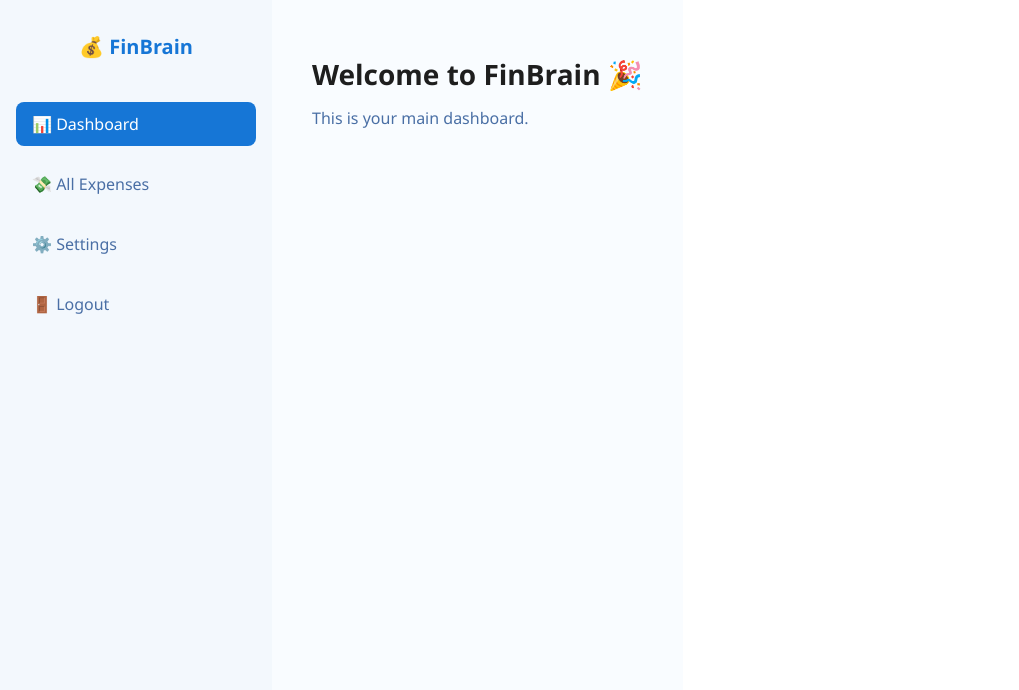
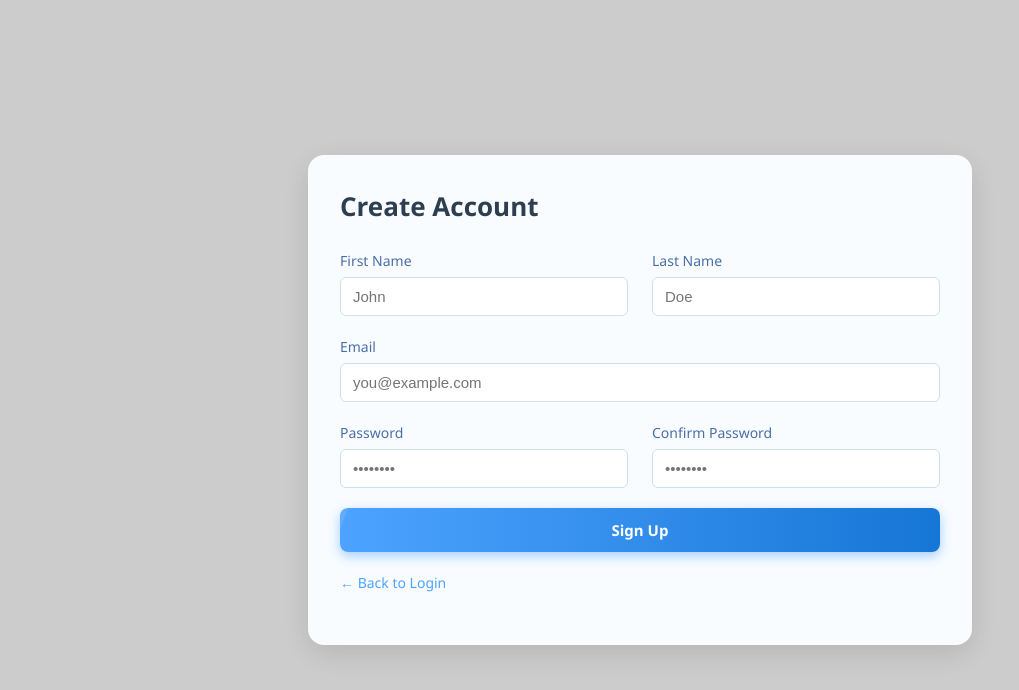
Before and after one commit to nadav0411/FinBrain, a React (Vite) app in the folder client/: page / in a window 1280 px wide. Shown: the top 690 px of the page, without its empty margins (0-1019 px from the left). Built offline with nearby package versions, Linux system fonts and the light colour scheme.

Commit message:
Refactor modals and enhance styles with comments for clarity. Added SignupModal and updated App to include it. Improved EditExpenseModal and LoginModal with better styling and comments for better understanding.

```diff
--- a/client/src/App.jsx
+++ b/client/src/App.jsx
@@ -10,8 +10,8 @@ function App() {
     <div>
       {/* <EditExpenseModal /> */}
       {/* <LoginModal /> */}
-      {/* <SignupModal /> */}
-      <MainScreen />
+      <SignupModal />
+      {/* <MainScreen /> */}
     </div>
   );
 }
--- a/client/src/components/EditExpenseModal.css
+++ b/client/src/components/EditExpenseModal.css
@@ -1,73 +1,119 @@
+/* I'm learning CSS, so I added comments to help me understand what each part does :) */
+
 .modal-overlay {
+  /* Makes the background cover the whole screen */
   position: fixed;
   top: 0;
   left: 0;
   width: 100%;
   height: 100%;
+
+  /* Adds blur effect to the background */
   backdrop-filter: blur(4px);
+
+  /* Adds semi-transparent dark background */
   background: rgba(0, 0, 0, 0.2);
+
+  /* Centers the modal in the middle of the screen */
   display: flex;
   align-items: center;
   justify-content: center;
+
+  /* Makes sure the overlay is on top */
   z-index: 999;
 }
 
 .modal {
+  /* Light background for the modal box */
   background: #f9fcff;
+
+  /* Set modal width and padding inside */
   width: 720px;
   padding: 32px;
+
+  /* Round the corners of the modal */
   border-radius: 16px;
+
+  /* Adds soft shadow behind the modal */
   box-shadow: 0 8px 30px rgba(0, 0, 0, 0.12);
+
+  /* Makes modal appear with fade animation */
   animation: fadeIn 0.3s ease;
+
+  /* Font and text color */
   font-family: 'Segoe UI', sans-serif;
   color: #1e1e1e;
 }
 
+/* Defines the animation called "fadeIn" */
 @keyframes fadeIn {
-  from { opacity: 0; transform: translateY(-20px); }
-  to   { opacity: 1; transform: translateY(0); }
+  from {
+    opacity: 0;               /* Start invisible */
+    transform: translateY(-20px); /* Start a bit higher */
+  }
+  to {
+    opacity: 1;               /* End fully visible */
+    transform: translateY(0);     /* Move to normal position */
+  }
 }
 
 .modal-header {
+  /* Arrange title and close button in one line */
   display: flex;
   justify-content: space-between;
   align-items: center;
+
+  /* Space below header */
   margin-bottom: 24px;
 }
 
 .modal-header h2 {
+  /* Title text size and color */
   font-size: 24px;
   font-weight: 600;
   color: #2c3e50;
+
+  /* Remove default margin */
   margin: 0;
 }
 
 .close-button {
+  /* Makes the X button look simple */
   font-size: 26px;
   background: none;
   border: none;
   cursor: pointer;
   color: #6c757d;
+
+  /* Smooth color transition when hovering */
   transition: color 0.2s ease;
 }
 
 .close-button:hover {
+  /* Darker color when hovering over the close button */
   color: #000;
 }
 
 .modal-body .row {
+  /* Puts fields in a row, with space between them */
   display: flex;
   gap: 24px;
+
+  /* Adds space below each row */
   margin-bottom: 20px;
 }
 
 .field {
+  /* Makes all fields share space equally */
   flex: 1;
+
+  /* Arrange label and input one below the other */
   display: flex;
   flex-direction: column;
 }
 
 .field label {
+  /* Label style: font size, color, margin */
   font-size: 14px;
   color: #4a6fa5;
   margin-bottom: 6px;
@@ -76,45 +122,61 @@
 
 .field input,
 .field textarea {
+  /* Styling for text fields */
+  padding: 10px 12px;
+  border: 1.5px solid #cbdff5;
+  border-radius: 6px;
+  font-size: 15px;
+  background-color: white;
+
+  /* Smooth transition on focus */
+  transition: border-color 0.2s;
+}
+
+.field input:focus,
+.field textarea:focus {
+  /* When clicking inside input */
+  border-color: #4da3ff;
+  box-shadow: 0 0 0 3px rgba(77, 163, 255, 0.2);
+  outline: none; /* Remove blue outline */
+}
+
+.field select {
+  /* Styling for dropdown */
   padding: 10px 12px;
   border: 1.5px solid #cbdff5;
   border-radius: 6px;
   font-size: 15px;
   background-color: white;
   transition: border-color 0.2s;
-}
 
-.field input:focus,
-.field textarea:focus {
-  border-color: #4da3ff;
-  box-shadow: 0 0 0 3px rgba(77, 163, 255, 0.2);
-  outline: none;
-}
-
-.field select {
-  padding: 10px 12px;
-  border: 1.5px solid #cbdff5;
-  border-radius: 6px;
-  font-size: 15px;
-  background-color: white;
-  transition: border-color 0.2s;
+  /* Remove default browser arrow style */
   appearance: none;
   -webkit-appearance: none;
   -moz-appearance: none;
 }
 
 .field select:focus {
+  /* Style when dropdown is focused */
   border-color: #4da3ff;
   box-shadow: 0 0 0 3px rgba(77, 163, 255, 0.2);
   outline: none;
 }
 
+/* For text areas (not in use here, but good to have) */
 textarea {
-  resize: vertical;
+  resize: vertical;       /* Allows resizing up/down */
   min-height: 60px;
 }
 
+/* This is the container that holds the Add button on the bottom right */
+.button-container {
+  text-align: right;
+  margin-top: 16px;
+}
+
 .add-button {
+  /* Styling for the 'Add' button */
   background-color: #5d6369;
   color: white;
   border: none;
@@ -123,10 +185,13 @@ textarea {
   font-weight: 500;
   border-radius: 8px;
   cursor: pointer;
+
+  /* Smooth animation when hovering */
   transition: background-color 0.3s ease, transform 0.2s ease;
 }
 
 .add-button:hover {
+  /* Button gets blue and slightly bigger on hover */
   background-color: #1676d6;
   transform: scale(1.05);
 }
--- a/client/src/components/LoginModal.css
+++ b/client/src/components/LoginModal.css
@@ -1,9 +1,11 @@
 @import './EditExpenseModal.css';
 
+/* Make the login modal narrower than the default modal */
 .login-modal {
   width: 420px;
 }
 
+/* Style the "Welcome Back" title inside the modal */
 .login-modal h2 {
   font-size: 26px;
   font-weight: 600;
@@ -11,31 +13,36 @@
   color: #2c3e50;
 }
 
+/* Style the row that has the "Sign Up" and "Forgot Password" links */
 .link-row {
-  display: flex;
-  justify-content: space-between;
+  display: flex; /* put the links in one row */
+  justify-content: space-between; /* push them to opposite sides */
   align-items: center;
   margin-bottom: 14px;
 }
 
+/* Style for the actual text links */
 .side-link {
   font-size: 14px;
   color: #4da3ff;
-  text-decoration: none;
-  transition: color 0.2s ease;
+  text-decoration: none;  /* remove underline */
+  transition: color 0.2s ease; /* smooth hover effect */
 }
 
+/* When hovering over the link, make it darker blue and bold */
 .side-link:hover {
-  color: #1676d6;
+  font-weight: 800;
+  color: #0f487c;
 }
 
+/* Style the row that contains both buttons (Login + Demo) */
 .button-group {
   display: flex;
-  flex-direction: column;
-  gap: 12px;
+  flex-direction: column; /* buttons on top of each other */
+  gap: 12px; /* space between them */
 }
 
-/* כפתורים כלליים */
+/* General style for all main buttons */
 .main-button {
   padding: 12px 20px;
   font-size: 15px;
@@ -46,43 +53,46 @@
   border: none;
 }
 
-/* Login רגיל */
+/* Style for the regular Login button */
 .login-button {
   background-color: #5d6369;
   color: white;
 }
 
 .login-button:hover {
-  background-color: #444;
-  transform: scale(1.05);
+  background-color: #444;   /* darker on hover */
+  transform: scale(1.05);   /* small zoom effect */
 }
 
-/* Demo - כפתור מודגש במיוחד */
+/* Special style for the Demo Mode button – looks more shiny */
 .demo-button {
-  background: linear-gradient(to right, #4da3ff, #1676d6);
+  background: linear-gradient(to right, #4da3ff, #1676d6); /* blue gradient */
   color: white;
   font-weight: 600;
-  box-shadow: 0 4px 12px rgba(77, 163, 255, 0.5);
+  box-shadow: 0 4px 12px rgba(77, 163, 255, 0.5); /* glow */
   position: relative;
-  overflow: hidden;
+  overflow: hidden; /* so the shiny animation stays inside */
 }
 
+/* This is the shiny "light" effect that moves on hover */
 .demo-button::before {
   content: '';
   position: absolute;
   top: 0;
-  left: -100%;
+  left: -100%; /* start outside on the left */
   height: 100%;
   width: 100%;
-  background: rgba(255, 255, 255, 0.1);
-  transform: skewX(-20deg);
-  transition: left 0.5s;
+  background: rgba(255, 255, 255, 0.1); /* shiny white stripe */
+  transform: skewX(-20deg); /* make it diagonal */
+  transition: left 0.5s; /* smooth movement */
 }
 
+/* When you hover, the shiny bar moves across */
 .demo-button:hover::before {
-  left: 100%;
+  left: 100%; /* moves to the right */
 }
 
+/* Also make the button zoom slightly on hover */
 .demo-button:hover {
   transform: scale(1.06);
 }
--- a/client/src/components/SignupModal.css
+++ b/client/src/components/SignupModal.css
@@ -1,9 +1,11 @@
 @import './EditExpenseModal.css';
 
+/* Make the signup modal a bit wider than the login modal */
 .signup-modal {
   width: 600px;
 }
 
+/* Style for the title "Create Account" */
 .signup-modal h2 {
   font-size: 26px;
   font-weight: 600;
@@ -12,44 +14,60 @@
 }
 
 .signup-submit {
-  background: linear-gradient(to right, #45c4ff, #1676d6);
+  background: linear-gradient(to right, #4da3ff, #1676d6); /* blue gradient */
   color: white;
   font-weight: 600;
-  border: none;
-  padding: 12px 20px;
-  font-size: 16px;
-  border-radius: 8px;
-  cursor: pointer;
-  transition: background-color 0.3s ease, transform 0.2s ease;
-  box-shadow: 0 4px 12px rgba(22, 118, 214, 0.3);
+  box-shadow: 0 4px 12px rgba(77, 163, 255, 0.5); /* glow */
+  position: relative;
+  overflow: hidden; /* so the shiny animation stays inside */
+}
+
+.signup-submit::before {
+  content: '';
+  position: absolute;
+  top: 0;
+  left: -100%; /* start outside on the left */
+  height: 100%;
+  width: 100%;
+  background: rgba(255, 255, 255, 0.1); /* shiny white stripe */
+  transform: skewX(-20deg); /* make it diagonal */
+  transition: left 0.5s; /* smooth movement */
+}
+
+.signup-submit:hover::before {
+  left: 100%;
 }
 
 .signup-submit:hover {
-  background: #1676d6;
   transform: scale(1.05);
 }
 
+/* Style for the red error message (if fields are empty or passwords don't match) */
 .error-msg {
-  color: #d9534f;
+  color: #d9534f;            /* red text */
   font-size: 14px;
-  margin-top: -8px;
+  margin-top: -8px;          /* pull it up slightly */
   margin-bottom: 12px;
   text-align: center;
 }
 
+/* Style for the row that contains the "← Back to Login" link */
 .back-row {
   margin-top: 8px;
   display: flex;
-  justify-content: flex-start;
+  justify-content: flex-start; /* align to the left */
 }
 
+/* The actual "← Back to Login" link */
 .back-link {
   font-size: 14px;
   color: #4da3ff;
-  text-decoration: none;
-  transition: color 0.2s ease;
+  text-decoration: none;           /* remove underline */
+  transition: color 0.2s ease;     /* smooth color change on hover */
 }
 
+/* When hovering over the link, make it darker blue and bold */
 .back-link:hover {
-  color: #1676d6;
+  font-weight: 800;
+  color: #0f487c;
 }
--- a/client/src/components/SignupModal.jsx
+++ b/client/src/components/SignupModal.jsx
@@ -1,7 +1,10 @@
 import React, { useState } from 'react';
+
 import './SignupModal.css';
 
+// SignupModal is a component that receives a prop called onBackToLogin
 function SignupModal({ onBackToLogin }) {
+  // formData holds the values of all form fields (first name, last name, etc.)
   const [formData, setFormData] = useState({
     firstName: '',
     lastName: '',
@@ -10,44 +13,57 @@ function SignupModal({ onBackToLogin }) {
     confirmPassword: ''
   });
 
+  // error will store error messages to show the user
   const [error, setError] = useState('');
 
+  // This function updates formData when the user types in a field
   const handleChange = (e) => {
     setFormData((prev) => ({
-      ...prev,
-      [e.target.name]: e.target.value
+      ...prev, // keep the old fields as they are
+      [e.target.name]: e.target.value // update only the changed field
     }));
   };
 
+  // This function runs when the user clicks "Sign Up"
   const handleSubmit = (e) => {
-    e.preventDefault();
+    e.preventDefault(); // stop page from reloading
     const { firstName, lastName, email, password, confirmPassword } = formData;
 
-    // בדיקת שדות ריקים
+    // Check if any field is empty
     if (!firstName || !lastName || !email || !password || !confirmPassword) {
       setError('All fields are required.');
       return;
     }
 
-    // בדיקת סיסמאות תואמות
+    // Check if the passwords match
     if (password !== confirmPassword) {
       setError('Passwords do not match.');
       return;
     }
 
+    // If everything is OK
     setError('');
     alert('Signup successful! ✅');
-    // כאן אפשר לשלוח ל־backend
+
+    // You could send formData to a backend server here
   };
 
   return (
+    // Gray background behind the modal
     <div className="modal-overlay">
+
+      {/* White signup box */}
       <div className="modal signup-modal">
+
+        {/* Header with title */}
         <div className="modal-header">
           <h2>Create Account</h2>
         </div>
 
+        {/* The form body */}
         <form className="modal-body" onSubmit={handleSubmit}>
+
+          {/* First row: first name and last name */}
           <div className="row">
             <div className="field">
               <label>First Name</label>
@@ -71,6 +87,7 @@ function SignupModal({ onBackToLogin }) {
             </div>
           </div>
 
+          {/* Second row: email input */}
           <div className="row">
             <div className="field">
               <label>Email</label>
@@ -84,6 +101,7 @@ function SignupModal({ onBackToLogin }) {
             </div>
           </div>
 
+          {/* Third row: password and confirm password */}
           <div className="row">
             <div className="field">
               <label>Password</label>
@@ -107,19 +125,28 @@ function SignupModal({ onBackToLogin }) {
             </div>
           </div>
 
+          {/* If there is an error message, show it here */}
           {error && <div className="error-msg">{error}</div>}
 
+          {/* Submit button row */}
           <div className="row button-group">
-            <button type="submit" className="main-button signup-submit">Sign Up</button>
+            <button type="submit" className="main-button signup-submit">
+              Sign Up
+            </button>
           </div>
 
+          {/* Link to go back to the login screen */}
           <div className="row back-row">
-            <a href="#" onClick={onBackToLogin} className="back-link">← Back to Login</a>
+            <a href="#" onClick={onBackToLogin} className="back-link">
+              ← Back to Login
+            </a>
           </div>
+
         </form>
       </div>
     </div>
   );
 }
 
+// Export this component so other files can use it
 export default SignupModal;
```
Also changed, not shown: client/src/components/EditExpenseModal.jsx (+60 -11 lines), client/src/components/LoginModal.jsx (+30 -4 lines).
